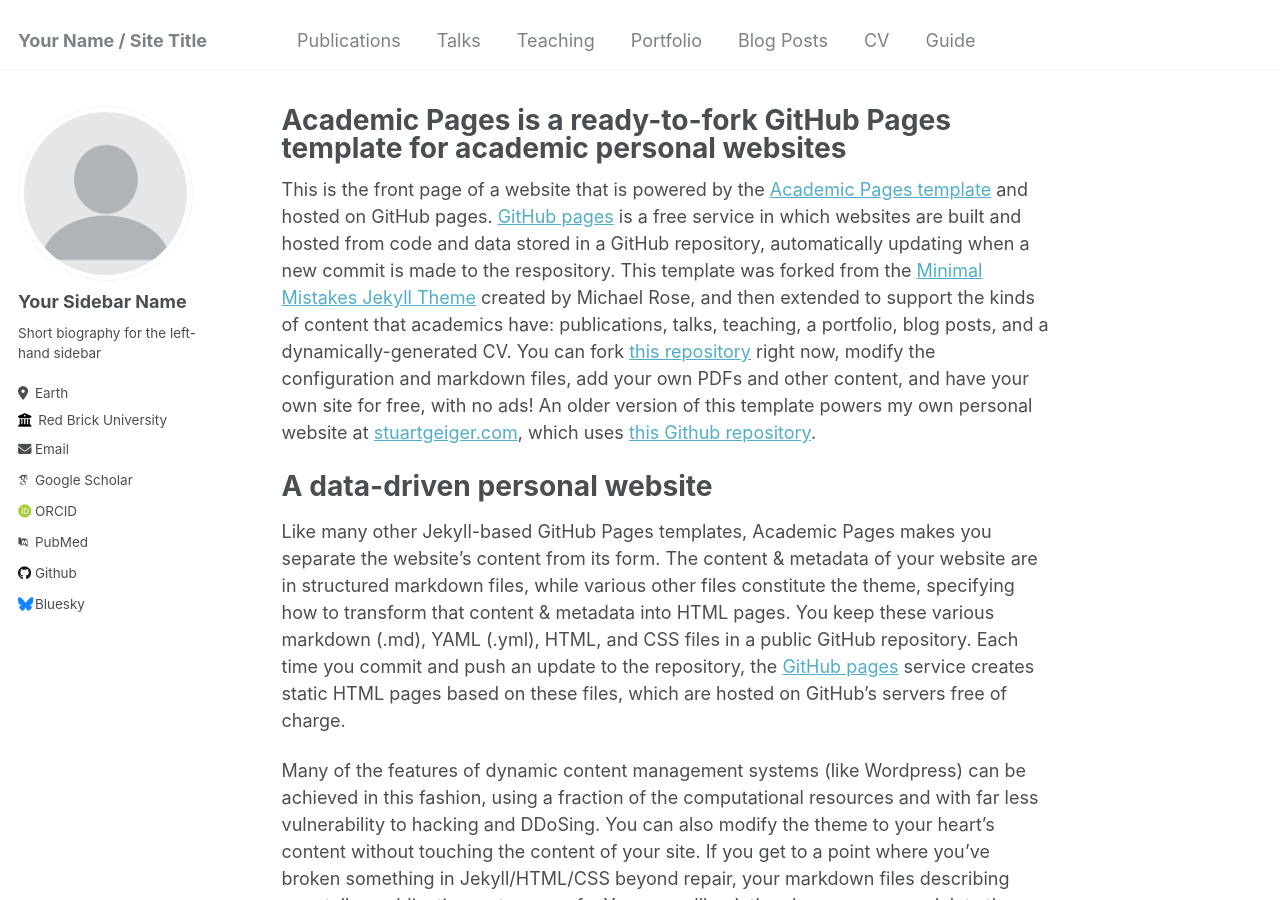
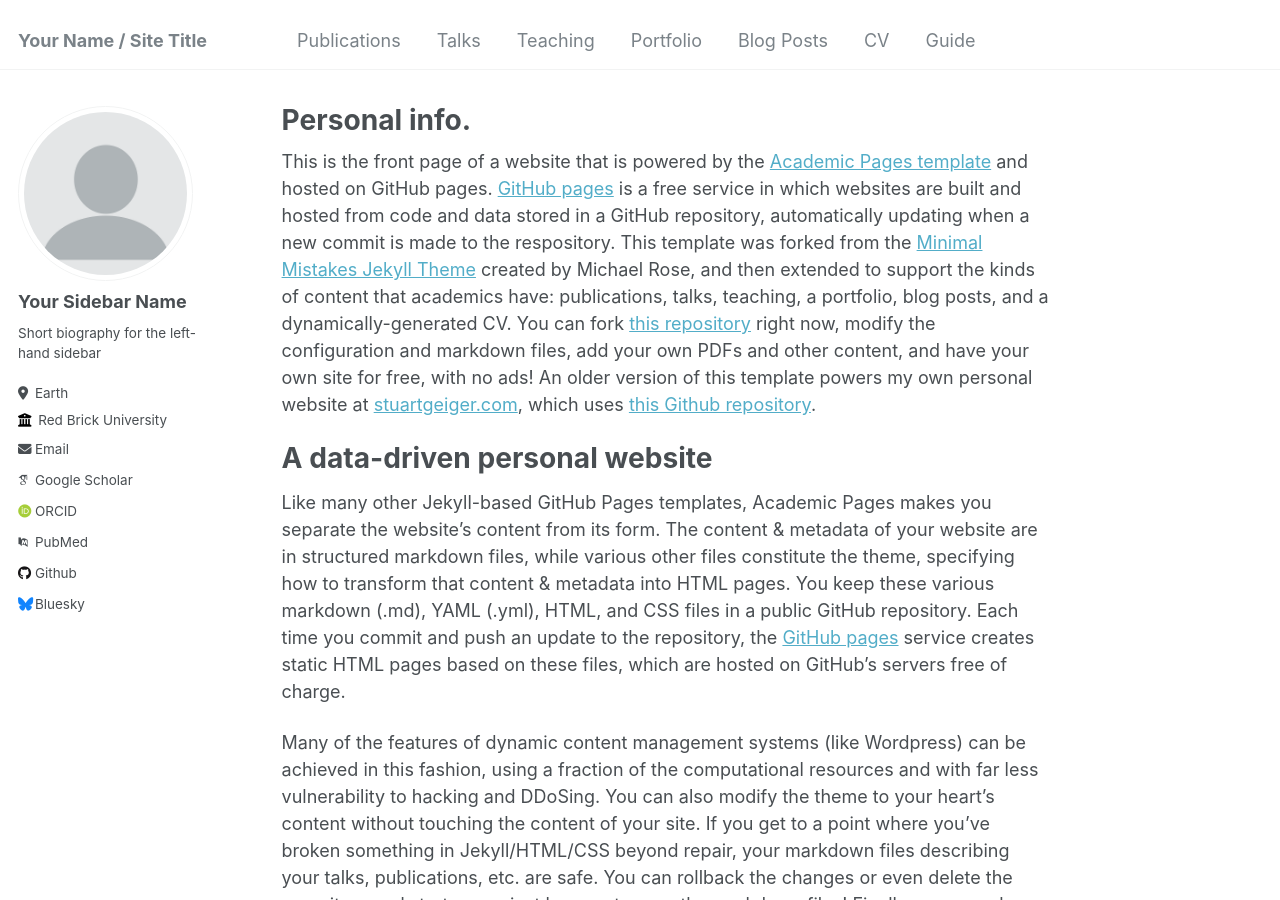
Before and after one commit to Hongbin98/hongbinlin.github.io, a Jekyll site: the page built from _pages/about.md, in a window 1280 px wide and 900 px high. Built offline with Jekyll 4.4.1, drawn with Linux system fonts in a browser that asks for light colours; some web fonts are replaced.

Commit message:
Update about.md

```diff
--- a/_pages/about.md
+++ b/_pages/about.md
@@ -1,6 +1,6 @@
 ---
 permalink: /
-title: "Academic Pages is a ready-to-fork GitHub Pages template for academic personal websites"
+title: "Personal info."
 author_profile: true
 redirect_from:
   - /about/
```
